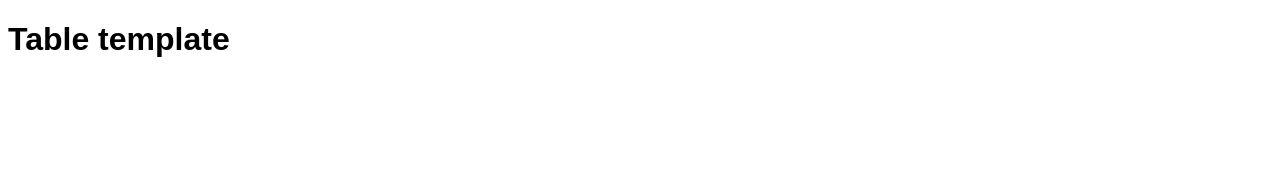
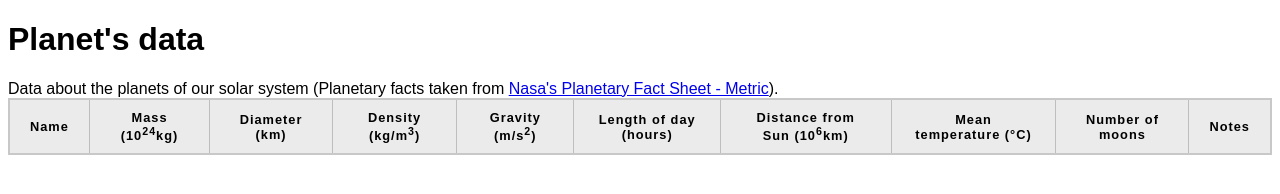
Before and after one commit to caleblandry1/INFT1206, a plain HTML site: page Assignment2/part 2/blank-template.html in a window 1280 px wide. Drawn offline with Linux system fonts and the light colour scheme.

Commit message:
started the table and added the header

```diff
--- a/Assignment2/part 2/blank-template.html
+++ b/Assignment2/part 2/blank-template.html
@@ -13,8 +13,28 @@
     <link href="minimal-table.css" rel="stylesheet" type="text/css">
   </head>
   <body>
-    <h1>Table template</h1>
+    <h1>Planet's data</h1>
+    <p1>Data about the planets of our solar system (Planetary facts taken from <a href="http://nssdc.gsfc.nasa.gov/planetary/factsheet/">Nasa's Planetary Fact Sheet - Metric</a>).</p1>
+    <div>
+      <table>
+        <thead>
+          <th>Name</th>
+          <th>Mass (10<sup>24</sup>kg)</th>
+          <th>Diameter (km)</th>
+          <th>Density (kg/m<sup>3</sup>)</th>
+          <th>Gravity (m/s<sup>2</sup>)</th>
+          <th>Length of day (hours)</th>
+          <th>Distance from Sun (10<sup>6</sup>km)</th>
+          <th>Mean temperature (°C)</th>
+          <th>Number of moons</th>
+          <th>Notes</th>
 
+        </thead>
+        <tbody>
+
+        </tbody>
+      </table>
+    </div>
 
   </body>
 </html>
```
